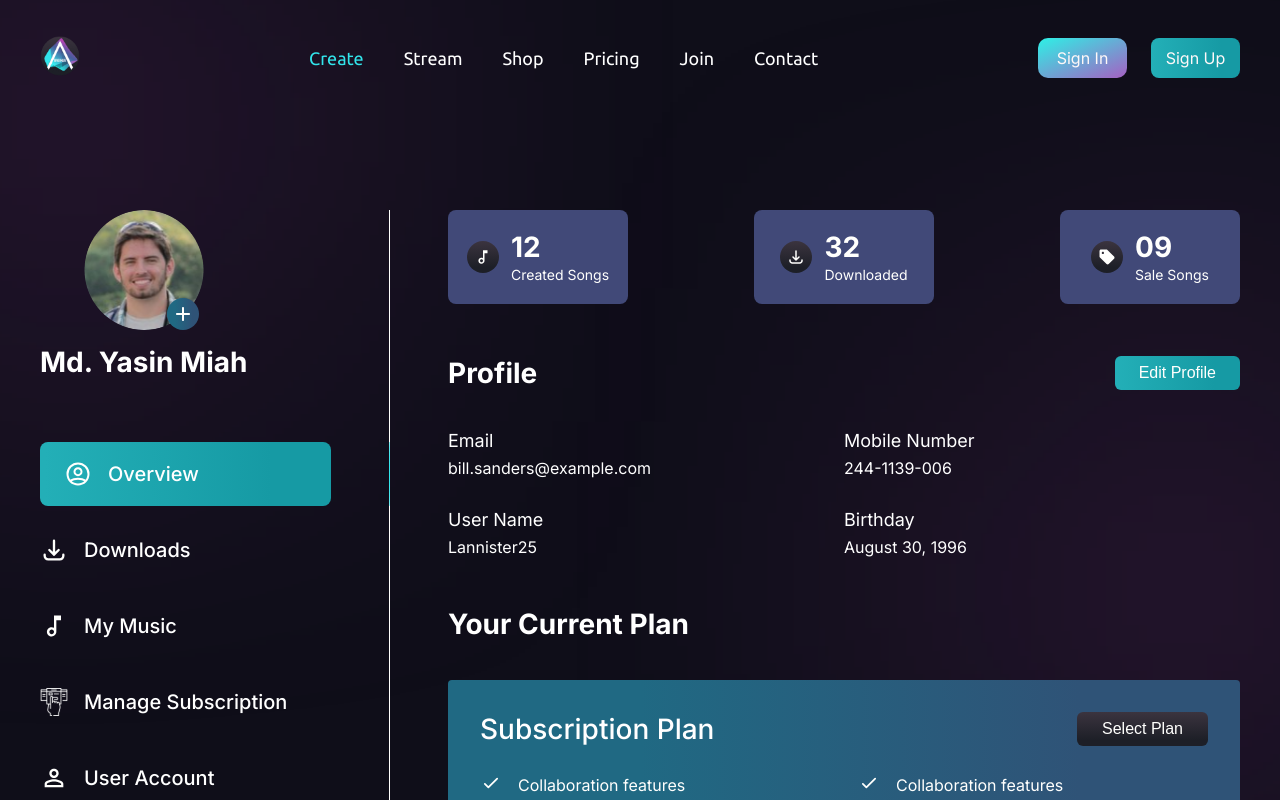
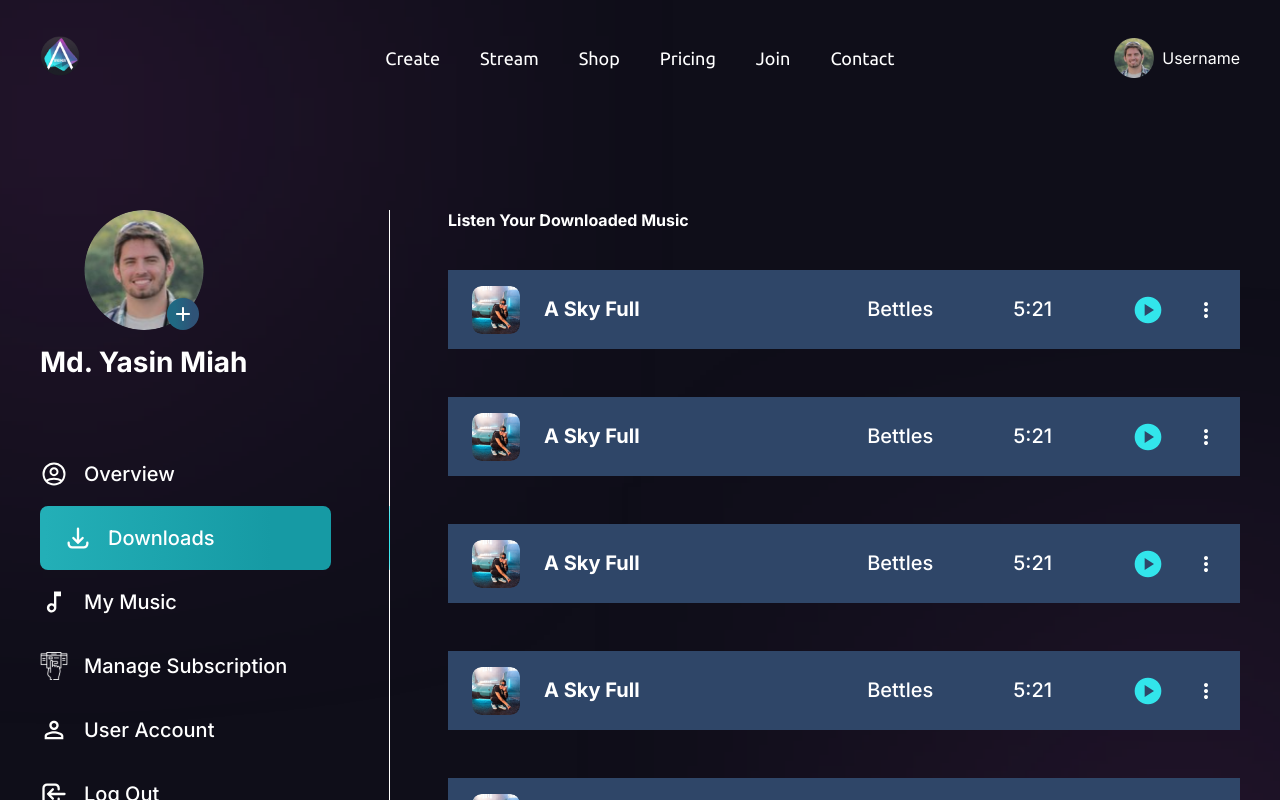
Before and after one commit to md-yasin-miah/nextapp, a Next.js app: page /dashboard/downloads in a window 1280 px wide. Shown: the top 800 px of the page. Built offline with nearby package versions, Linux system fonts and the light colour scheme.

Commit message:
fixing frongt end issues

```diff
--- a/app/dashboard/[category]/page.jsx
+++ b/app/dashboard/[category]/page.jsx
@@ -1,10 +1,7 @@
 'use client'
 import DashboardLayout from '@/components/layouts/DashboardLayout'
-import { useParams } from 'next/navigation'
 
 const dashboardPage = () => {
-  const router = useParams()
-  console.log('router.query', router)
   return (
     <DashboardLayout />
   )
--- a/components/layouts/DashboardLayout.jsx
+++ b/components/layouts/DashboardLayout.jsx
@@ -1,7 +1,6 @@
 'use client'
 import Header from '../shared/header/header';
 import d from '../../styles/pages/dashboard/dashboard.module.css';
-import Link from 'next/link';
 import Image from 'next/image';
 import { useState } from 'react';
 import Overview from '@/pages/dashboard/Overview';
@@ -9,26 +8,25 @@ import Downloads from '@/pages/dashboard/Downloads';
 import MyMusic from '@/pages/dashboard/MyMusic';
 import ManageSubscription from '@/pages/dashboard/ManageSubscription';
 import UserAccount from '@/pages/dashboard/UserAccount';
-import { useRouter } from 'next/navigation';
+import { useParams, useRouter } from 'next/navigation';
 import AudioPlayer from '../shared/AudioPlayer';
+import Link from 'next/link';
 
 const DashboardLayout = () => {
   const [activeChildren, setActiveChildren] = useState(0);
   const router = useRouter();
-  const setChildren = (children, link) => {
-    link ? router.push(link) : setActiveChildren(children);
-  }
+  const param = useParams();
   const Children = () => {
-    switch (activeChildren) {
-      case 0:
+    switch (param.category) {
+      case 'overview':
         return <Overview />
-      case 1:
+      case 'downloads':
         return <Downloads />
-      case 2:
+      case 'myMusic':
         return <MyMusic />
-      case 3:
+      case 'manageSubscription':
         return <ManageSubscription />
-      case 4:
+      case 'userAccount':
         return <UserAccount />
       default:
         return <Overview />
@@ -37,27 +35,32 @@ const DashboardLayout = () => {
   const lists = [
     {
       icon: '/svg/UserCircleOutline.svg',
-      title: 'Overview',
+      title: 'overview',
+      link: '/dashboard/overview'
     },
     {
       icon: '/svg/DownloadOutline.svg',
-      title: 'Downloads',
+      title: 'downloads',
+      link: '/dashboard/downloads'
     },
     {
       icon: '/svg/ic_outline-music-note.svg',
-      title: 'My Music',
+      title: 'my music',
+      link: '/dashboard/myMusic'
     },
     {
       icon: '/svg/Mask group.svg',
-      title: 'Manage Subscription',
+      title: 'manage subscription',
+      link: '/dashboard/manageSubscription'
     },
     {
       icon: '/svg/mdi_user-outline.svg',
-      title: 'User Account',
+      title: 'user account',
+      link: '/dashboard/userAccount'
     },
     {
       icon: '/svg/LogoutOutline.svg',
-      title: 'Log Out',
+      title: 'log out',
       link: '/login'
     }
   ]
@@ -83,12 +86,14 @@ const DashboardLayout = () => {
             <ul className={d.lists}>
               {
                 lists.map((list, index) => (
-                  <li key={index} className={activeChildren === index && d.active} onClick={() => setChildren(index, list?.link)}>
-                    <div className={d.icon}>
-                      <Image src={list.icon} width={28} height={28} alt='icon' />
-                    </div>
-                    <span>{list.title}</span>
-                  </li>
+                  <Link key={index} href={list?.link}>
+                    <li className={list.link.includes(param.category) ? d.active : ''}>
+                      <div className={d.icon}>
+                        <Image src={list.icon} width={28} height={28} alt='icon' />
+                      </div>
+                      <span>{list.title}</span>
+                    </li>
+                  </Link>
                 ))
               }
             </ul>
--- a/components/shared/header/header.jsx
+++ b/components/shared/header/header.jsx
@@ -3,12 +3,14 @@ import Image from 'next/image';
 import header from './../../../styles/pages/header.module.css';
 import Link from 'next/link';
 import { useState } from 'react';
-import { useRouter } from 'next/navigation';
+import { useRouter, usePathname } from 'next/navigation';
 
 const Header = () => {
   const router = useRouter();
+  const pathName = usePathname();
+  console
   const [activeMobNav, setActiveMobNav] = useState(false);
-  const [isLogin, setIsLogin] = useState(false);
+  const [isLogin, setIsLogin] = useState(true);
   const lists = [
     {
       icon: '/svg/UserCircleOutline.svg',
@@ -41,6 +43,33 @@ const Header = () => {
       path: '/login'
     }
   ]
+  const mainMenu = [
+    {
+      title: 'create',
+      path: '/create'
+    },
+    {
+      title: 'stream',
+      path: '#'
+    },
+    {
+      title: 'shop',
+      path: '#'
+    },
+    {
+      title: 'pricing',
+      path: '/pricing'
+    },
+    {
+      title: 'join',
+      path: '/join'
+    },
+    {
+      title: 'contact',
+      path: '/contact'
+    }
+  ]
+
   return (
     <div className={header.header}>
       <div className="container">
@@ -52,12 +81,15 @@ const Header = () => {
           </div>
           <div className={header.header_links} style={activeMobNav ? { display: 'flex' } : { opacity: 1 }}>
             <ul>
-              <li className={header.active}><Link href="/make_a_demo" >Create</Link></li>
-              <li><Link href="#" >Stream</Link></li>
-              <li><Link href="#" >Shop</Link></li>
-              <li><Link href="/subscriptionPlan" >Pricing</Link></li>
-              <li><Link href="/join" >Join</Link></li>
-              <li><Link href="/contact" >Contact</Link></li>
+              {mainMenu.map((menu, index) => (
+                <li key={index} className={pathName.includes(menu.path) ? header.active : ''}>
+                  <Link href={menu.path}>{menu.title}</Link>
+                </li>
+              ))}
+              <li className='lg_d_none'>
+                <Link href="/signUp" style={{ gap: '18px' }} className={header.auth + ' ' + 'primaryBtn fillBtn'}>
+                  <Image src='/svg/LogoutOutline.svg' width={18} height={18} alt='icon' />
+                  Log Out</Link></li>
             </ul>
             {isLogin ?
               <div className={header.profile}>
@@ -65,12 +97,13 @@ const Header = () => {
                   <Image src="/img/header/profile.png" width={40} height={40} alt='profile' />
                   <p>Username</p>
                 </div>
-                {activeMobNav && <div className={header.profile_links}>
+                {activeMobNav &&
+                  <div className={header.profile_links}>
                     <ul>
                       {
                         lists.map((list, index) => (
-                        <Link href={list.path}>
-                          <li key={index}>
+                          <Link key={index} href={list.path}>
+                            <li >
                               <div>
                                 <Image src={list.icon} width={28} height={28} alt='icon' />
                               </div>
@@ -84,8 +117,8 @@ const Header = () => {
               </div>
               :
               <div className={header.header_profile}>
-                <Link href="/login" className='primaryBtn btnTransparent'>Sign In</Link>
-                <Link href="/signUp" className='primaryBtn fillBtn'>Sign Up</Link>
+                <Link href="/login" className={header.auth + ' ' + 'primaryBtn btnTransparent'}>Sign In</Link>
+                <Link href="/signUp" className={header.auth + ' ' + 'primaryBtn fillBtn'}>Sign Up</Link>
               </div>}
           </div>
           <div className={header.bar} onClick={() => setActiveMobNav(!activeMobNav)}>
--- a/pages/homePage/heroSection/heroSection.jsx
+++ b/pages/homePage/heroSection/heroSection.jsx
@@ -1,3 +1,4 @@
+import Link from 'next/link'
 import heroStyle from '../../../styles/pages/hero-section.module.css'
 import Image from 'next/image'
 
@@ -8,7 +9,9 @@ export default function HeroSection() {
         <div className={heroStyle.heroSection__container__text + ' ' + 'pageTitle'}>
           <h1>The one tool you need to <span>make</span> any demo</h1>
           <p>Upload your song idea, pick a voice and let our AI turn it into a hit</p>
-          <button className='primaryBtn btnTransparent'>Try for free</button>
+          <Link href='/create'>
+            <button className={heroStyle.heroBtn + ' ' + 'primaryBtn btnTransparent'}>Try for free</button>
+          </Link>
         </div>
         <div className={heroStyle.heroSection__container__image}>
           <Image src="/img/hero/hero-one.png" alt="hero-section" width={280} height={400} />
--- a/styles/globals.css
+++ b/styles/globals.css
@@ -184,6 +184,10 @@ button {
 
 .btnTransparent:hover {
   -webkit-mask: none;
+}
+
+.lg_d_none {
+  display: none;
 }
 
 .pageTitle {
@@ -582,6 +586,10 @@ button {
 }
 
 @media only screen and (max-width: 570px) {
+  .lg_d_none {
+    display: block;
+  }
+
   .authContainer {
     width: 100%;
   }
--- a/styles/pages/dashboard/dashboard.module.css
+++ b/styles/pages/dashboard/dashboard.module.css
@@ -105,6 +105,7 @@
   display: flex;
   align-items: center;
   gap: 16px;
+  text-transform: capitalize;
   cursor: pointer;
 }
 
--- a/styles/pages/dashboard/userAccount.module.css
+++ b/styles/pages/dashboard/userAccount.module.css
@@ -37,4 +37,23 @@
     grid-template-columns: repeat(1, 1fr);
     row-gap: 0px;
   }
+
+  .subCard {
+    flex-direction: column;
+    align-items: flex-start;
+  }
+
+  .subCard p {
+    width: 100%;
+  }
+
+  .btnArea {
+    flex-direction: row-reverse;
+    margin-top: 16px;
+    gap: 16px;
+  }
+
+  .btnArea button {
+    width: 100%;
+  }
 }
--- a/styles/pages/header.module.css
+++ b/styles/pages/header.module.css
@@ -43,6 +43,7 @@
   font-size: 18px;
   line-height: 21px;
   text-align: center;
+  text-transform: capitalize;
   color: #FFFFFF;
 }
 
@@ -84,7 +85,7 @@
 
 .profile_links {
   position: absolute;
-  width: 230px;
+  width: 235px;
   height: fit-content;
   right: 0px;
   padding: 21px 18px;
@@ -112,6 +113,7 @@
   font-weight: 500;
   font-size: 16px;
   line-height: 18px;
+  white-space: nowrap;
   color: #FFFFFD;
   width: 100%;
   text-align: start;
@@ -153,7 +155,7 @@
   .header_links {
     position: absolute;
     width: 230px;
-    height: 482px;
+    min-height: 482px;
     right: 0px;
     padding: 21px 18px;
     align-items: start;
@@ -163,6 +165,7 @@
     flex-direction: column;
     z-index: 10;
     display: none;
+    flex-direction: column-reverse;
   }
 
   .header_links ul {
@@ -201,13 +204,14 @@
   }
 
   .header_profile {
-    flex-direction: column;
     height: fit-content;
-    margin-top: 30px;
+    margin-bottom: 20px;
+    gap: 12px;
+    width: 100%;
   }
 
-  .sign_in,
-  .sign_up {
+
+  .auth {
     width: 100%;
   }
 
```
Also changed, not shown: styles/pages/hero-section.module.css (+9 -0 lines), app/create/page.jsx (renamed from app/make_a_demo/page.jsx), app/pricing/page.jsx (renamed from app/subscriptionPlan/page.jsx). Lines whose indentation alone changed are shown as unchanged.
